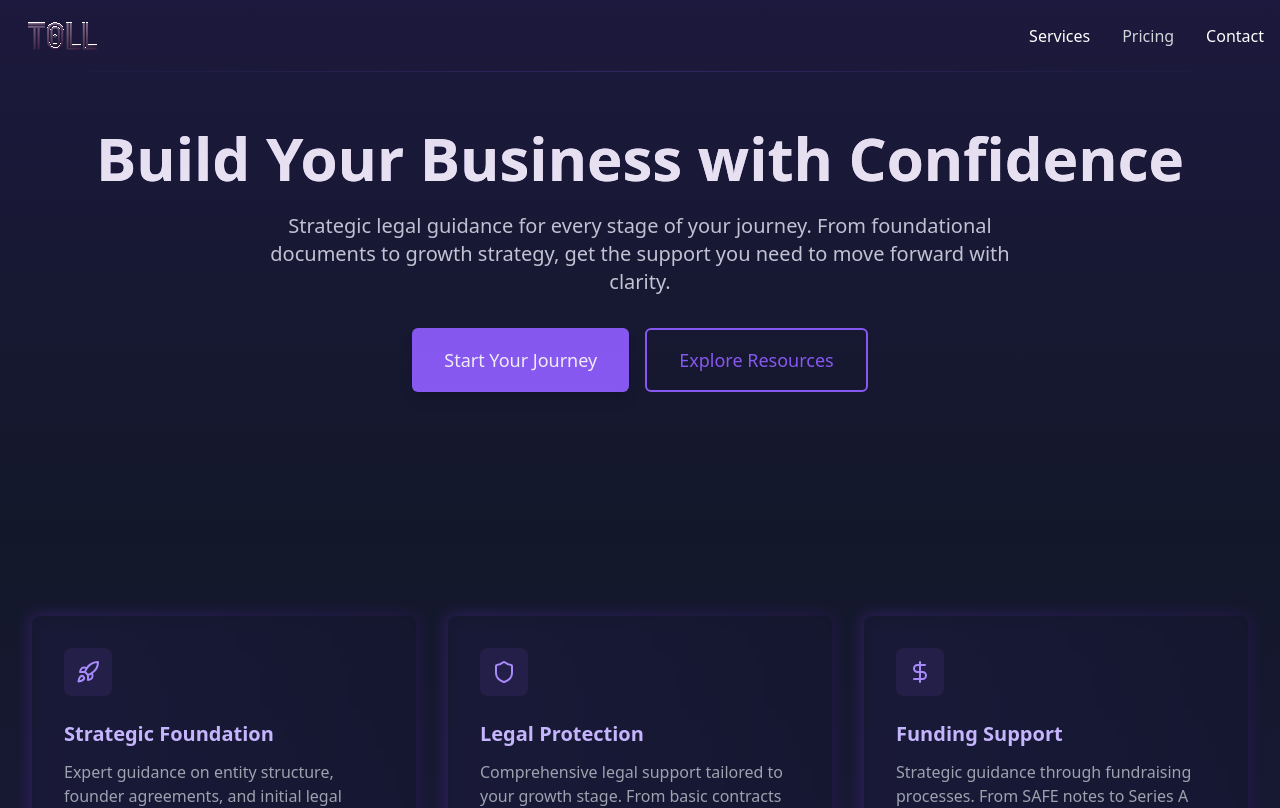
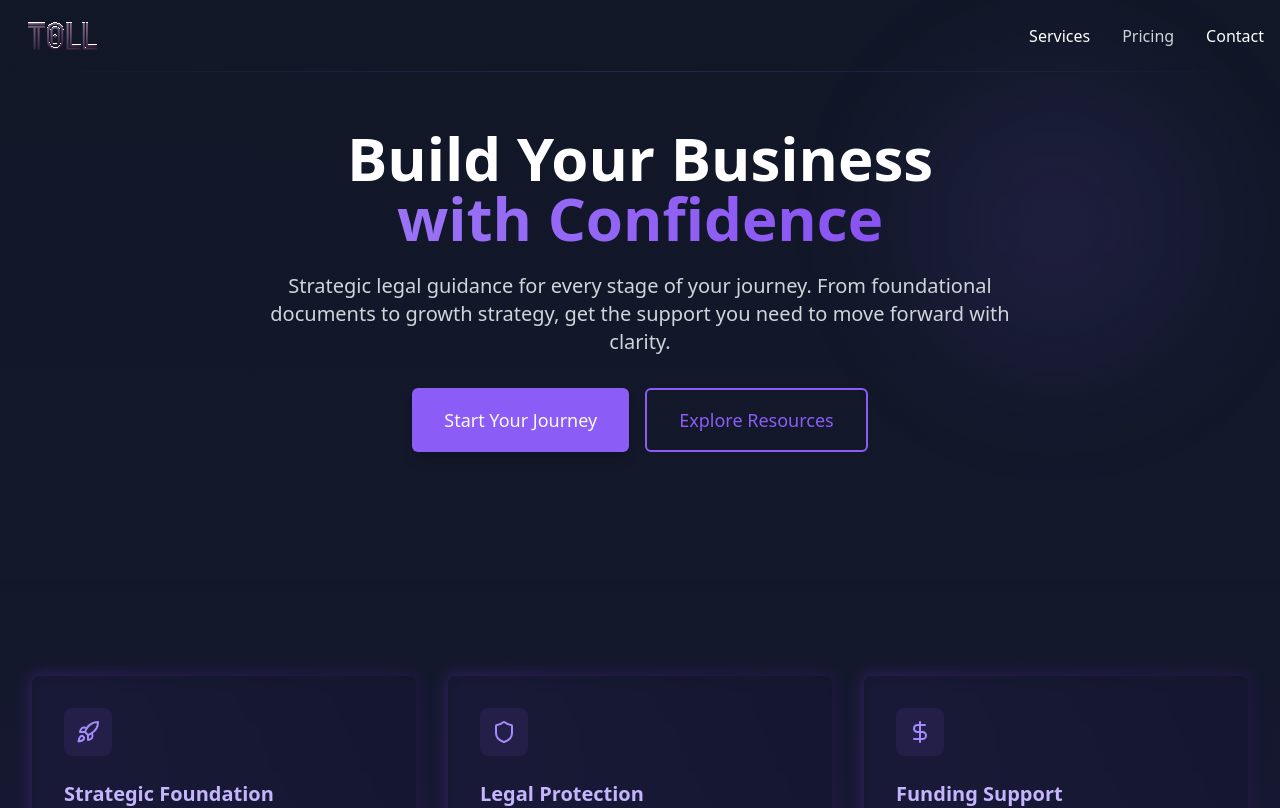
Before and after one commit to bsegev/toll-consult-website, a Next.js app: page /business in a window 1280 px wide. Shown: the top 808 px of the page. Built offline with nearby package versions, Linux system fonts and the light colour scheme; no server answers.

Commit message:
style: enhance hero sections with improved animations

```diff
--- a/src/app/(business)/components/hero.tsx
+++ b/src/app/(business)/components/hero.tsx
@@ -5,25 +5,58 @@ import { Button } from "@/components/ui/button"
 
 export function Hero() {
   return (
-    <section className="relative py-24 md:py-32 pt-40 overflow-hidden">
-      <div className="absolute inset-0 bg-gradient-to-b from-purple-900/20 via-purple-900/10 to-transparent pointer-events-none" />
-      <div className="max-w-7xl mx-auto px-4 sm:px-6 lg:px-8">
+    <section className="relative py-24 md:py-32 pt-52 overflow-hidden">
+      <motion.div
+        className="absolute top-20 right-20 w-72 h-72 bg-purple-500/10 rounded-full blur-3xl"
+        initial={{ opacity: 0 }}
+        animate={{ opacity: 1 }}
+        transition={{ duration: 1.5 }}
+      />
+
+      <div className="max-w-7xl mx-auto px-4 sm:px-6 lg:px-8 relative">
         <motion.div
-          initial={{ opacity: 0, y: 20 }}
-          animate={{ opacity: 1, y: 0 }}
-          transition={{ duration: 0.6 }}
           className="text-center"
+          initial="hidden"
+          animate="visible"
+          variants={{
+            visible: {
+              transition: {
+                staggerChildren: 0.15
+              }
+            }
+          }}
         >
-          <h1 className="text-5xl md:text-6xl font-bold text-white mb-6 bg-gradient-to-r from-purple-300 to-purple-100 bg-clip-text text-transparent">
-            Build Your Business with Confidence
-          </h1>
-          <p className="text-xl text-gray-300 max-w-3xl mx-auto mb-8">
-            Strategic legal guidance for every stage of your journey. From foundational documents to growth strategy, get the support you need to move forward with clarity.
-          </p>
-          <div className="flex gap-4 justify-center">
+          <motion.h1
+            className="text-4xl md:text-6xl font-bold text-white mb-6"
+            initial={{ opacity: 0, y: 20 }}
+            animate={{ opacity: 1, y: 0 }}
+            transition={{ duration: 0.8 }}
+          >
+            Build Your Business
+            <span className="block text-transparent bg-clip-text bg-gradient-to-r from-purple-400 to-purple-600">
+              with Confidence
+            </span>
+          </motion.h1>
+
+          <motion.p
+            className="text-xl text-gray-300 max-w-3xl mx-auto mb-8"
+            initial={{ opacity: 0, y: 20 }}
+            animate={{ opacity: 1, y: 0 }}
+            transition={{ duration: 0.8, delay: 0.1 }}
+          >
+            Strategic legal guidance for every stage of your journey. From foundational documents
+            to growth strategy, get the support you need to move forward with clarity.
+          </motion.p>
+
+          <motion.div
+            className="flex gap-4 justify-center"
+            initial={{ opacity: 0, y: 20 }}
+            animate={{ opacity: 1, y: 0 }}
+            transition={{ duration: 0.8, delay: 0.2 }}
+          >
             <Button size="lg" variant="default">Start Your Journey</Button>
             <Button size="lg" variant="outline">Explore Resources</Button>
-          </div>
+          </motion.div>
         </motion.div>
       </div>
     </section>
--- a/src/app/(personal)/components/hero.tsx
+++ b/src/app/(personal)/components/hero.tsx
@@ -6,29 +6,61 @@ import { ArrowRight } from "lucide-react"
 
 export function Hero() {
   return (
-    <section className="relative py-24 md:py-32 pt-40 overflow-hidden">
-      <div className="absolute inset-0 bg-gradient-to-b from-purple-900/20 via-purple-900/10 to-transparent pointer-events-none" />
-      <div className="max-w-7xl mx-auto px-4 sm:px-6 lg:px-8">
+    <section className="relative py-24 md:py-32 pt-52 overflow-hidden">
+      <motion.div
+        className="absolute top-20 right-20 w-72 h-72 bg-purple-500/10 rounded-full blur-3xl"
+        initial={{ opacity: 0 }}
+        animate={{ opacity: 1 }}
+        transition={{ duration: 1.5 }}
+      />
+
+      <div className="max-w-7xl mx-auto px-4 sm:px-6 lg:px-8 relative">
         <motion.div
-          initial={{ opacity: 0, y: 20 }}
-          animate={{ opacity: 1, y: 0 }}
-          transition={{ duration: 0.6 }}
           className="text-center"
+          initial="hidden"
+          animate="visible"
+          variants={{
+            visible: {
+              transition: {
+                staggerChildren: 0.15
+              }
+            }
+          }}
         >
-          <h1 className="text-5xl md:text-6xl font-bold text-white mb-6 bg-gradient-to-r from-purple-300 to-purple-100 bg-clip-text text-transparent">
-            Personal Legal Services <br />Made Simple
-          </h1>
-          <p className="text-xl text-gray-300 max-w-3xl mx-auto mb-8">
+          <motion.h1
+            className="text-4xl md:text-6xl font-bold text-white mb-6"
+            initial={{ opacity: 0, y: 20 }}
+            animate={{ opacity: 1, y: 0 }}
+            transition={{ duration: 0.8 }}
+          >
+            Personal Legal Services
+            <span className="block text-transparent bg-clip-text bg-gradient-to-r from-purple-400 to-purple-600">
+              Made Simple
+            </span>
+          </motion.h1>
+
+          <motion.p
+            className="text-xl text-gray-300 max-w-3xl mx-auto mb-8"
+            initial={{ opacity: 0, y: 20 }}
+            animate={{ opacity: 1, y: 0 }}
+            transition={{ duration: 0.8, delay: 0.1 }}
+          >
             Expert legal guidance for life's important moments. From estate planning to
             contract review, we make complex legal matters clear and manageable.
-          </p>
-          <div className="flex gap-4 justify-center">
+          </motion.p>
+
+          <motion.div
+            className="flex gap-4 justify-center"
+            initial={{ opacity: 0, y: 20 }}
+            animate={{ opacity: 1, y: 0 }}
+            transition={{ duration: 0.8, delay: 0.2 }}
+          >
             <Button size="lg" variant="default">
               Schedule Consultation
               <ArrowRight className="ml-2 h-5 w-5" />
             </Button>
             <Button size="lg" variant="outline">View Services</Button>
-          </div>
+          </motion.div>
         </motion.div>
       </div>
     </section>
```
